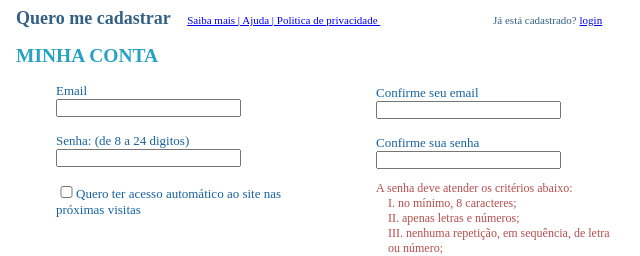
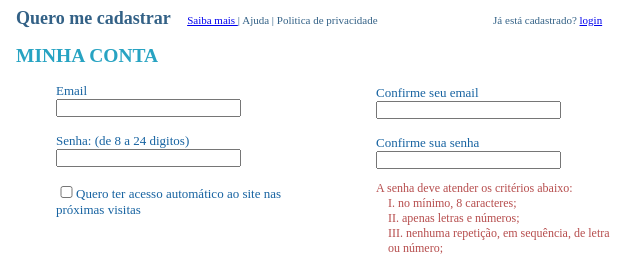
Before and after one commit to thyago00/testes, a plain HTML site: page Aula/Aula2/teste.html in a window 1280 px wide. Shown: the top 256 px of the page, 324-964 px from the left. Drawn offline with Linux system fonts and the light colour scheme.

Commit message:
Update teste.html

```diff
--- a/Aula/Aula2/teste.html
+++ b/Aula/Aula2/teste.html
@@ -12,7 +12,7 @@
 <body>
     <div id='site'>
         <div id='header'>
-            <b id='titulo'>Quero me cadastrar</b> &emsp; <a href="#">Saiba mais | Ajuda | Politica de privacidade </a>  &emsp;&emsp;&emsp;&emsp;&emsp;&emsp;&emsp;&emsp;&emsp;&emsp; Já está cadastrado? <a href="#">login</a>
+            <b id='titulo'>Quero me cadastrar</b> &emsp; <a href="pagina.html">Saiba mais </a>| Ajuda | Politica de privacidade </a>  &emsp;&emsp;&emsp;&emsp;&emsp;&emsp;&emsp;&emsp;&emsp;&emsp; Já está cadastrado? <a href="#">login</a>
         </div>
         <div id='conteudo'>
             <div id='conteudoesquerda'>
```
